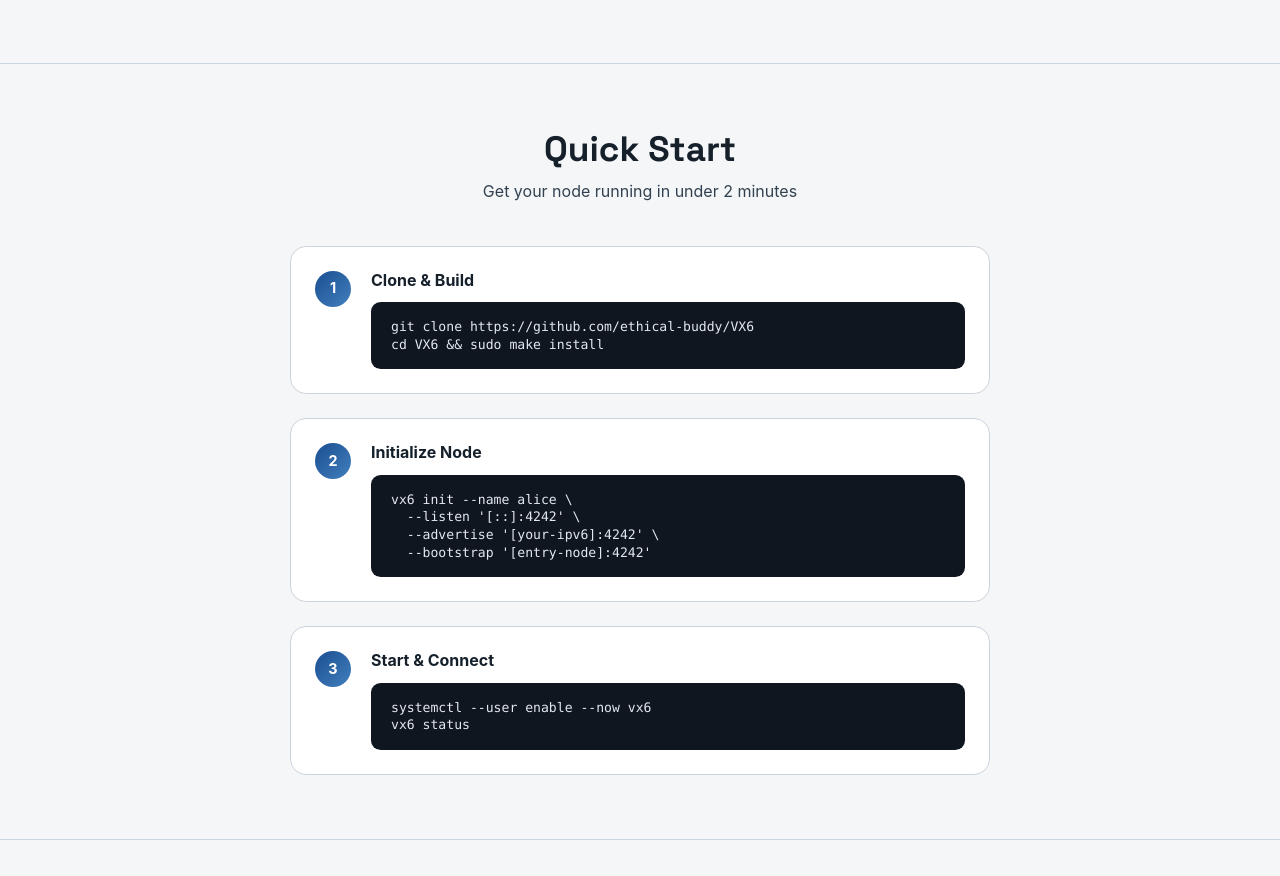
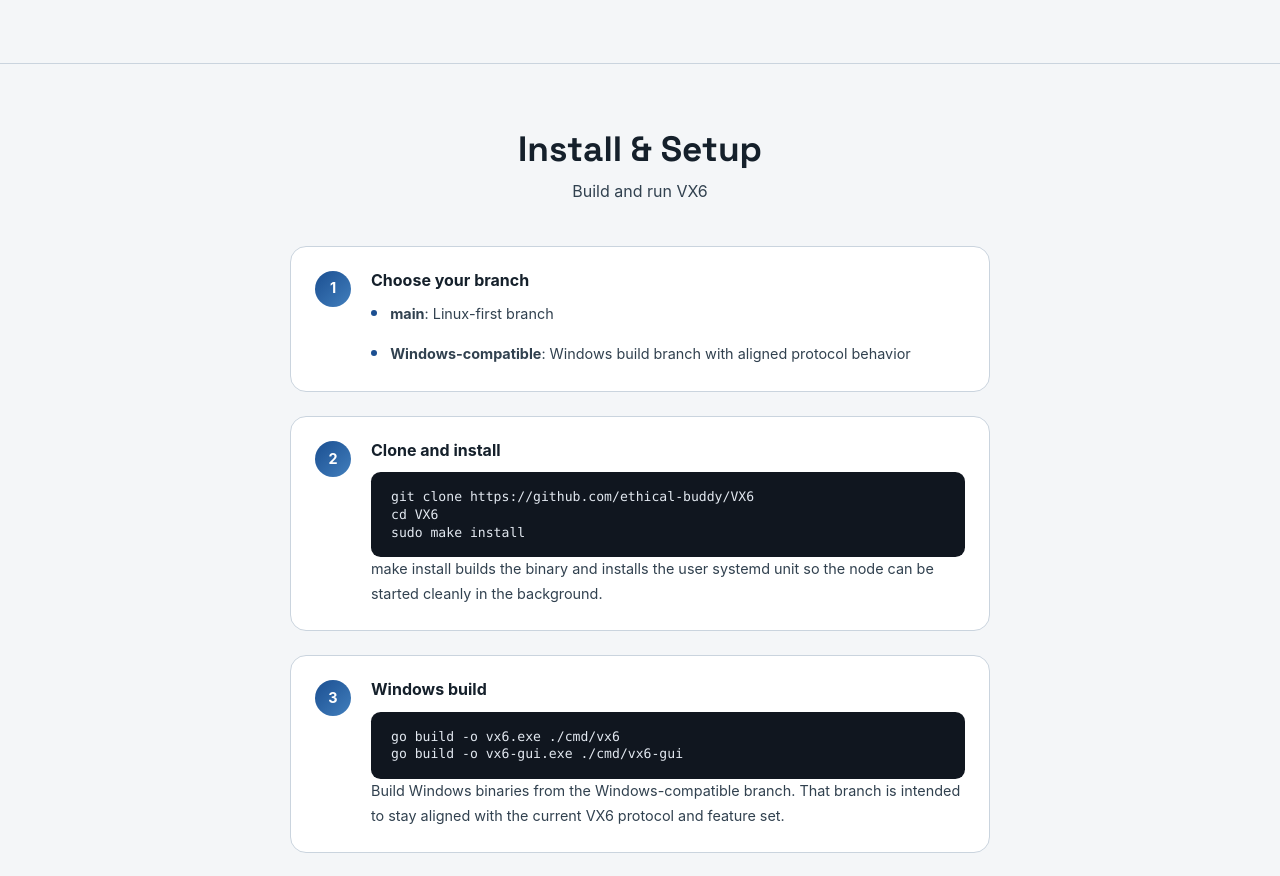
Before and after one commit to soul-abhi/VX6WEB, a Next.js app: page /download in a window 1280 px wide. Shown: the part 1867-2743 px from the top of the page. Built offline with nearby package versions, Linux system fonts and the light colour scheme.

Commit message:
Downlaod page changes

```diff
--- a/app/download/page.tsx
+++ b/app/download/page.tsx
@@ -276,34 +276,95 @@ export default function DownloadPage() {
         <section className="dl-quickstart">
           <div className="wrapper">
             <div className="dl-qs-header">
-              <h2>Quick Start</h2>
-              <p>Get your node running in under 2 minutes</p>
+              <h2>Install &amp; Setup</h2>
+              <p>Build and run VX6</p>
             </div>
             <div className="dl-qs-steps">
               <div className="dl-qs-step">
                 <div className="dl-qs-num">1</div>
                 <div className="dl-qs-body">
-                  <h3>Clone &amp; Build</h3>
-                  <pre className="dl-code"><code>{`git clone https://github.com/ethical-buddy/VX6
-cd VX6 && sudo make install`}</code></pre>
+                  <h3>Choose your branch</h3>
+                  <ul className="dl-info-list">
+                    <li><strong>main</strong>: Linux-first branch</li>
+                    <li><strong>Windows-compatible</strong>: Windows build branch with aligned protocol behavior</li>
+                  </ul>
                 </div>
               </div>
               <div className="dl-qs-step">
                 <div className="dl-qs-num">2</div>
                 <div className="dl-qs-body">
-                  <h3>Initialize Node</h3>
-                  <pre className="dl-code"><code>{`vx6 init --name alice \\
-  --listen '[::]:4242' \\
-  --advertise '[your-ipv6]:4242' \\
-  --bootstrap '[entry-node]:4242'`}</code></pre>
+                  <h3>Clone and install</h3>
+                  <pre className="dl-code"><code>{`git clone https://github.com/ethical-buddy/VX6
+cd VX6
+sudo make install`}</code></pre>
+                  <p className="dl-info-text">
+                    make install builds the binary and installs the user systemd unit so the node can be started cleanly in the background.
+                  </p>
                 </div>
               </div>
               <div className="dl-qs-step">
                 <div className="dl-qs-num">3</div>
                 <div className="dl-qs-body">
-                  <h3>Start &amp; Connect</h3>
-                  <pre className="dl-code"><code>{`systemctl --user enable --now vx6
-vx6 status`}</code></pre>
+                  <h3>Windows build</h3>
+                  <pre className="dl-code"><code>{`go build -o vx6.exe ./cmd/vx6
+go build -o vx6-gui.exe ./cmd/vx6-gui`}</code></pre>
+                  <p className="dl-info-text">
+                    Build Windows binaries from the Windows-compatible branch. That branch is intended to stay aligned with the current VX6 protocol and feature set.
+                  </p>
+                </div>
+              </div>
+              <div className="dl-qs-step">
+                <div className="dl-qs-num">4</div>
+                <div className="dl-qs-body">
+                  <h3>macOS build</h3>
+                  <pre className="dl-code"><code>{`GOOS=darwin GOARCH=amd64 go build -o vx6-darwin ./cmd/vx6`}</code></pre>
+                  <p className="dl-info-text">
+                    macOS build targets are validated as part of cross-platform release gating while Linux remains the source protocol branch.
+                  </p>
+                </div>
+              </div>
+              <div className="dl-qs-step">
+                <div className="dl-qs-num">5</div>
+                <div className="dl-qs-body">
+                  <h3>Initialize your node</h3>
+                  <pre className="dl-code"><code>{`./vx6 init \\
+  --name alice \\
+  --listen '[::]:4242' \\
+  --advertise '[2001:db8::10]:4242' \\
+  --bootstrap '[2001:db8::1]:4242'`}</code></pre>
+                  <p className="dl-info-text">
+                    The --bootstrap address is simply a known live VX6 peer. It can be a public entry node, a mirror, or another machine that already sees the network.
+                  </p>
+                </div>
+              </div>
+              <div className="dl-qs-step">
+                <div className="dl-qs-num">6</div>
+                <div className="dl-qs-body">
+                  <h3>Start the runtime</h3>
+                  <pre className="dl-code"><code>{`vx6 node
+# or run it as a service
+systemctl --user enable --now vx6`}</code></pre>
+                  <p className="dl-info-text"><strong>Run with systemd</strong></p>
+                  <pre className="dl-code dl-code--sm"><code>{`systemctl --user enable --now vx6
+systemctl --user status vx6
+systemctl --user reload vx6`}</code></pre>
+                  <p className="dl-info-text">
+                    This keeps the node in the background and makes reloads easy when services or config change.
+                  </p>
+                </div>
+              </div>
+              <div className="dl-qs-step">
+                <div className="dl-qs-num">7</div>
+                <div className="dl-qs-body">
+                  <h3>Join the global VX6 network</h3>
+                  <pre className="dl-code"><code>{`vx6 init \\
+  --name alice \\
+  --listen '[::]:4242' \\
+  --advertise '[your-ipv6]:4242' \\
+  --bootstrap '[YOUR_PUBLIC_VX6_NODE_1]:4242'`}</code></pre>
+                  <p className="dl-info-text">
+                    We are also building a global VX6 network. Join it through one of the public VX6 entry nodes. Keep this section updated with your current live node IPs and mirrors.
+                  </p>
                 </div>
               </div>
             </div>
@@ -352,27 +413,24 @@ go build -o vx6-gui.exe ./cmd/vx6-gui`}</code></pre>
           <div className="wrapper">
             <div className="dl-info-grid">
               <div className="dl-info-card">
-                <h3>What You Get</h3>
+                <h3>What You Get After Setup</h3>
                 <ul className="dl-info-list">
                   <li>A persistent node identity</li>
-                  <li>Local registry of peers, services, and aliases</li>
-                  <li>A service network that grows from any live node</li>
+                  <li>A local registry of peers, services, and aliases</li>
+                  <li>A service network that can grow from any known live node</li>
                   <li>Direct, relay, hidden, and raw IPv6 access modes</li>
-                  <li>Encrypted communication by default</li>
                 </ul>
               </div>
               <div className="dl-info-card">
                 <h3>Requirements</h3>
                 <ul className="dl-info-list">
-                  <li>IPv6 reachability</li>
-                  <li>Go toolchain (for building from source)</li>
-                  <li>Linux, Windows, or macOS</li>
-                  <li>~20MB disk space</li>
-                  <li>Minimal RAM footprint</li>
+                  <li><strong>OS</strong> — Linux, Windows, and macOS build targets</li>
+                  <li><strong>Network</strong> — IPv6 reachability</li>
+                  <li><strong>Build</strong> — Go toolchain or release binary</li>
                 </ul>
               </div>
               <div className="dl-info-card">
-                <h3>App Layer</h3>
+                <h3>App Layer Status</h3>
                 <p className="dl-info-text">
                   Protocol and runtime are production-focused. On top of it, <strong>VX6 MeshChat</strong> is under active development as a decentralized communication product for communities and teams.
                 </p>
```
